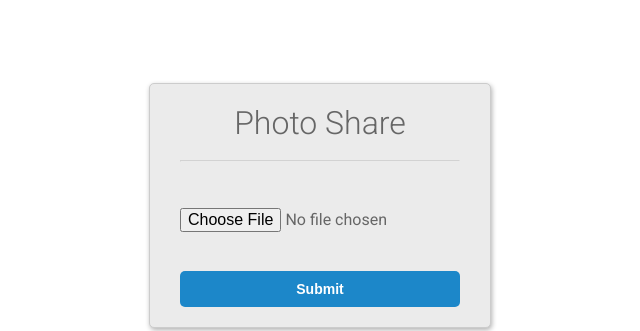
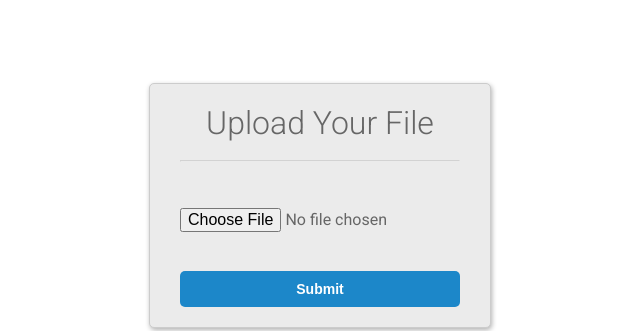
Before and after one commit to Surajit07/DjangofilesharingProject, a Django app: page / in a window 1280 px wide. Shown: the part 195-526 px from the top of the page, without its empty margins (320-960 px from the left). Run offline with Django 3.2, Linux system fonts and the light colour scheme; some libraries are stand-ins or nearby versions.

Commit message:
Update index.html

```diff
--- a/templates/index.html
+++ b/templates/index.html
@@ -1,7 +1,7 @@
 <!DOCTYPE html>
 <html>
   <head>
-    <title>Photo Sharing</title>
+    <title>Print Anything</title>
     <link href="https://fonts.googleapis.com/css?family=Roboto:300,400,500,700" rel="stylesheet">
     <link rel="stylesheet" href="https://use.fontawesome.com/releases/v5.4.1/css/all.css" integrity="sha384-5sAR7xN1Nv6T6+dT2mhtzEpVJvfS3NScPQTrOxhwjIuvcA67KV2R5Jz6kr4abQsz" crossorigin="anonymous">
     <style>
@@ -132,7 +132,7 @@
   </head>
   <body>
     <div class="main-block">
-      <h1>Photo Share</h1>
+      <h1>Upload Your File</h1>
       <form enctype="multipart/form-data" action="" method="POST">
         {% csrf_token %}
         <hr><br><br>
```
